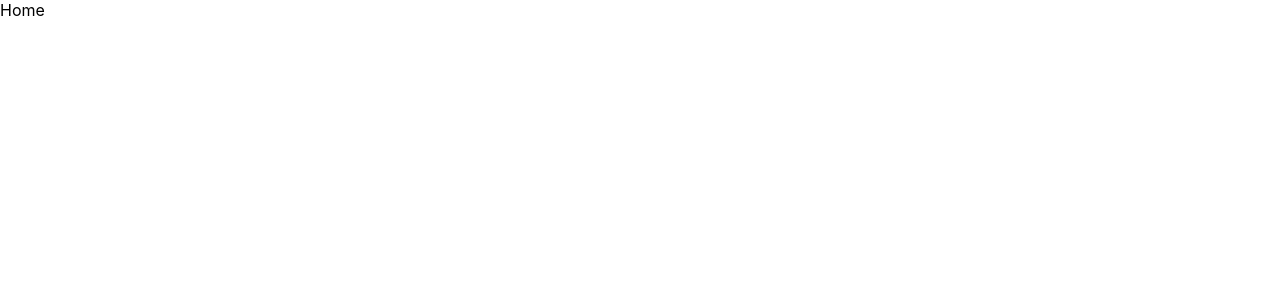
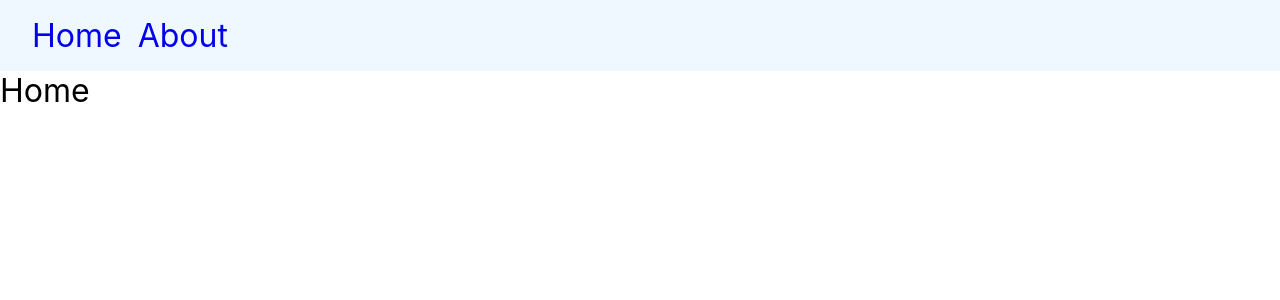
Before and after one commit to sushantsharmaa/react-router-dom-v6.4.2, a React (Create React App) app: page / in a window 1280 px wide. Shown: the top 300 px of the page. Built offline with nearby package versions, Linux system fonts and the light colour scheme.

Commit message:
Use Links to navigate from one page to another

```diff
--- a/src/App.jsx
+++ b/src/App.jsx
@@ -1,13 +1,17 @@
 import Home from "./components/Home/Home";
 import About from "./components/About/About";
+import Navbar from "./components/Navbar/Navbar";
 import { Routes, Route } from "react-router-dom";
 
 function App() {
   return (
-    <Routes>
-      <Route path="/" element={<Home />} />
-      <Route path="/about" element={<About />} />
-    </Routes>
+    <>
+      <Navbar />
+      <Routes>
+        <Route path="/" element={<Home />} />
+        <Route path="about" element={<About />} />
+      </Routes>
+    </>
   );
 }
 
--- /dev/null
+++ b/src/components/Navbar/Navbar.jsx
@@ -0,0 +1,13 @@
+import React from "react";
+import { Link } from "react-router-dom";
+
+const Navbar = () => {
+  return (
+    <nav>
+      <Link to="/">Home</Link>
+      <Link to="/about">About</Link>
+    </nav>
+  );
+};
+
+export default Navbar;
--- a/src/index.css
+++ b/src/index.css
@@ -1,13 +1,24 @@
 body {
   margin: 0;
-  font-family: -apple-system, BlinkMacSystemFont, 'Segoe UI', 'Roboto', 'Oxygen',
-    'Ubuntu', 'Cantarell', 'Fira Sans', 'Droid Sans', 'Helvetica Neue',
+  font-size: 2rem;
+  font-family: -apple-system, BlinkMacSystemFont, "Segoe UI", "Roboto", "Oxygen",
+    "Ubuntu", "Cantarell", "Fira Sans", "Droid Sans", "Helvetica Neue",
     sans-serif;
   -webkit-font-smoothing: antialiased;
   -moz-osx-font-smoothing: grayscale;
 }
 
 code {
-  font-family: source-code-pro, Menlo, Monaco, Consolas, 'Courier New',
+  font-family: source-code-pro, Menlo, Monaco, Consolas, "Courier New",
     monospace;
 }
+
+nav {
+  background-color: aliceblue;
+  padding: 16px 32px;
+}
+
+nav a {
+  margin-right: 16px;
+  text-decoration: none;
+}
```
